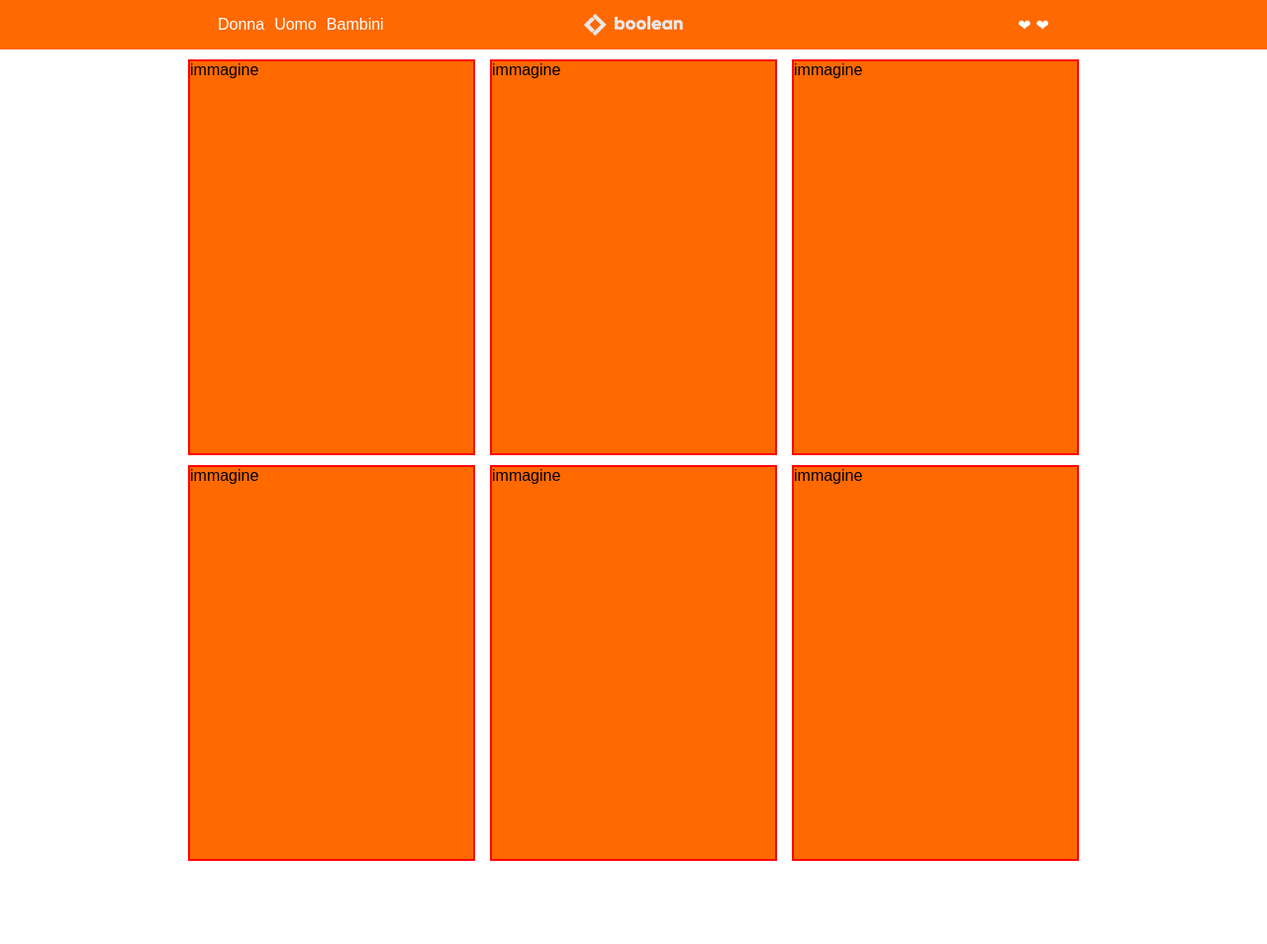
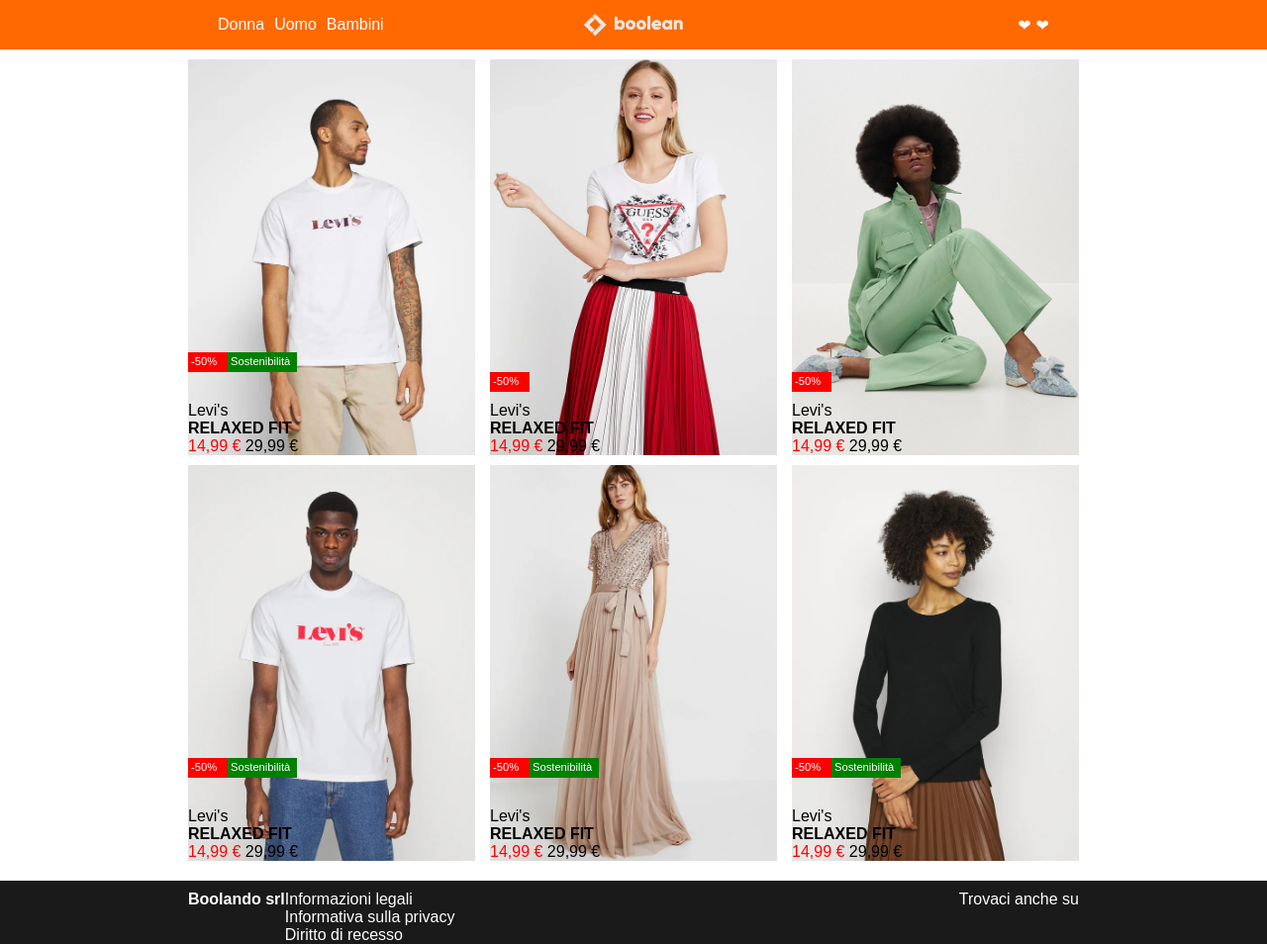
Before and after one commit to EdoardoPerucca/html-css-boolando, a plain HTML site: page index.html in a window 1280 px wide. Shown: the whole page at 99% size. Before the commit the page ends 870 px from the top, so only its background shows below. Drawn offline with Linux system fonts and the light colour scheme.

Commit message:
work in progress

```diff
--- a/index.html
+++ b/index.html
@@ -41,29 +41,102 @@
         <div id="img-section">
 
             <div id="img-1">
-                immagine
+
+                <div id="text">
+
+                    <div id="discount">-50%</div>
+
+                    <div id="sostenibilità">Sostenibilità</div>
+
+                    <div>Levi's</div>
+
+                    <div><strong>RELAXED FIT</strong></div>
+                    <div id="price"><spam class="price-red">14,99 €</spam> 29,99 €</div>
+
+                </div>
+
             </div>
 
-            <div id="img-1">
-                immagine
+            <div id="img-2" >
+
+                <div id="text">
+
+                    <div id="discount">-50%</div>
+
+                    <div>Levi's</div>
+
+                    <div><strong>RELAXED FIT</strong></div>
+                    <div id="price"><spam class="price-red">14,99 €</spam> 29,99 €</div>
+
+                </div>
+
             </div>
 
-            <div id="img-1">
-                immagine
+            <div id="img-3" >
+
+                <div id="text">
+
+                    <div id="discount">-50%</div>
+
+                    <div>Levi's</div>
+
+                    <div><strong>RELAXED FIT</strong></div>
+                    <div id="price"><spam class="price-red">14,99 €</spam> 29,99 €</div>
+
+                </div>
+
             </div>
 
-            <div id="img-1">
-                immagine
+            <div id="img-4" >
+
+                <div id="text">
+
+                    <div id="discount">-50%</div>
+
+                    <div id="sostenibilità">Sostenibilità</div>
+
+                    <div>Levi's</div>
+
+                    <div><strong>RELAXED FIT</strong></div>
+                    <div id="price"><spam class="price-red">14,99 €</spam> 29,99 €</div>
+
+                </div>
+
             </div>
 
-            <div id="img-1">
-                immagine
+            <div id="img-5" >
+
+                <div id="text">
+
+                    <div id="discount">-50%</div>
+
+                    <div id="sostenibilità">Sostenibilità</div>
+
+                    <div>Levi's</div>
+
+                    <div><strong>RELAXED FIT</strong></div>
+                    <div id="price"><spam class="price-red">14,99 €</spam> 29,99 €</div>
+
+                </div>
+
             </div>
 
-            <div id="img-1">
-                immagine
+            <div id="img-6" >
+
+                <div id="text">
+
+                    <div id="discount">-50%</div>
+
+                    <div id="sostenibilità">Sostenibilità</div>
+
+                    <div>Levi's</div>
+
+                    <div><strong>RELAXED FIT</strong></div>
+                    <div id="price"><spam class="price-red">14,99 €</spam> 29,99 €</div>
+
+                </div>
+
             </div>
-
 
 
         </div>
@@ -74,6 +147,31 @@
 
     <footer>
 
+        <footer id="footer-inner">
+
+            <div id="footer-right">
+
+                <div><strong>Boolando srl</strong></div>
+
+                <div id="privacy">
+                    <ul>
+                        <li><a href="http://Informazioni"></a>Informazioni legali</li>
+                        <li><a href="http://privacy"></a>Informativa sulla privacy</li>
+                        <li><a href="http://recesso"></a>Diritto di recesso</li>
+                    </ul>
+                </div>
+
+            </div>
+
+            <div id="footer-left">
+
+                <div>Trovaci anche su</div>
+
+            </div>
+
+
+        </footer>
+
 
     </footer>
 
--- a/style.css
+++ b/style.css
@@ -13,13 +13,15 @@ body {
     display: flex;
     flex-direction: row;
     justify-content: space-evenly;
-    width: auto;
+    width: 900;
     height: 50px;
     background-color: #ff6900;
+
 }
 
 #nav-inner ul {
     list-style-type: none;
+
 }
 
 #links-gender {
@@ -72,11 +74,138 @@ main {
     flex-wrap: wrap;
     justify-content: space-between;
     gap: 10px;
+
+
+}
+
+
+
+#text {
+    display: flex;
+    flex-direction: column;
+    justify-content: flex-end;
+    width: 200px;
+
 }
 
 #img-1 {
+    display: flex;
     min-width: 290px;
     height: 400px;
-    background-color: #ff6900;
-    border: 2px solid red;
+    background-image: url('img/1.webp');
+    background-size: 290px auto;
+    background-position: bottom;
+
 }
+
+
+#img-2 {
+    display: flex;
+    min-width: 290px;
+    height: 400px;
+    background-image: url('img/2.webp');
+    background-size: 290px auto;
+    background-position: bottom;
+
+}
+
+#img-3 {
+    display: flex;
+    min-width: 290px;
+    height: 400px;
+    background-image: url('img/3.webp');
+    background-size: 290px auto;
+    background-position: bottom;
+
+}
+
+#img-4 {
+    display: flex;
+    min-width: 290px;
+    height: 400px;
+    background-image: url('img/4.webp');
+    background-size: 290px auto;
+    background-position: bottom;
+
+}
+
+#img-5 {
+    display: flex;
+    min-width: 290px;
+    height: 400px;
+    background-image: url('img/5.webp');
+    background-size: 290px auto;
+    background-position: bottom;
+
+}
+
+#img-6 {
+    display: flex;
+    min-width: 290px;
+    height: 400px;
+    background-image: url('img/6.webp');
+    background-size: 290px auto;
+    background-position: bottom;
+
+}
+
+#discount {
+    width: 40px;
+    height: 20px;
+    background-color: red;
+    font-size: 0.7em;
+    color: white;
+    padding: 3px 3px;
+    position: relative;
+    top: -10px;
+
+
+}
+
+#sostenibilità {
+    width: 70px;
+    height: 20px;
+    background-color: green;
+    font-size: 0.7em;
+    color: white;
+    padding: 3px 3px;
+    position: relative;
+    top: -30px;
+    right: -40px;
+}
+
+.price-red {
+    color: red;
+}
+
+footer {
+    background-color: #1a1a1a;
+    color: white;
+}
+
+#footer-inner {
+    display: flex;
+    justify-content: space-between;
+    max-width: 900px;
+    margin-left: auto;
+    margin-right: auto;
+    padding-top: 10px;
+    margin-top: 20px;
+
+
+}
+
+#footer-right ul {
+    list-style-type: none;
+}
+
+#footer-right {
+    display: flex;
+
+}
+
+
+
+#footer-left {
+    display: flex;
+}
```
